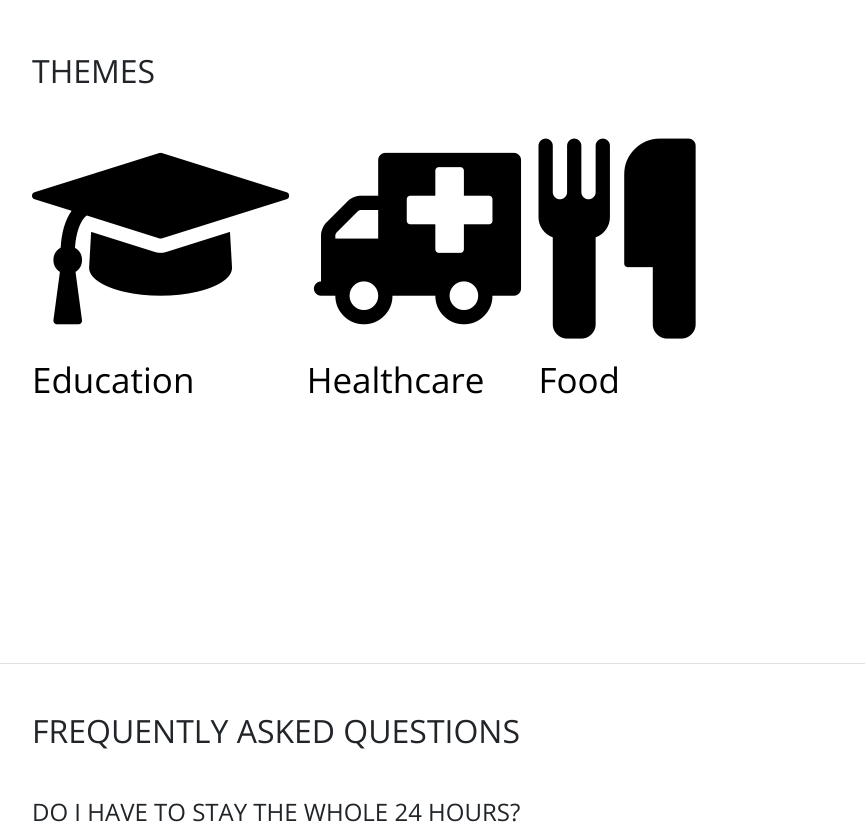
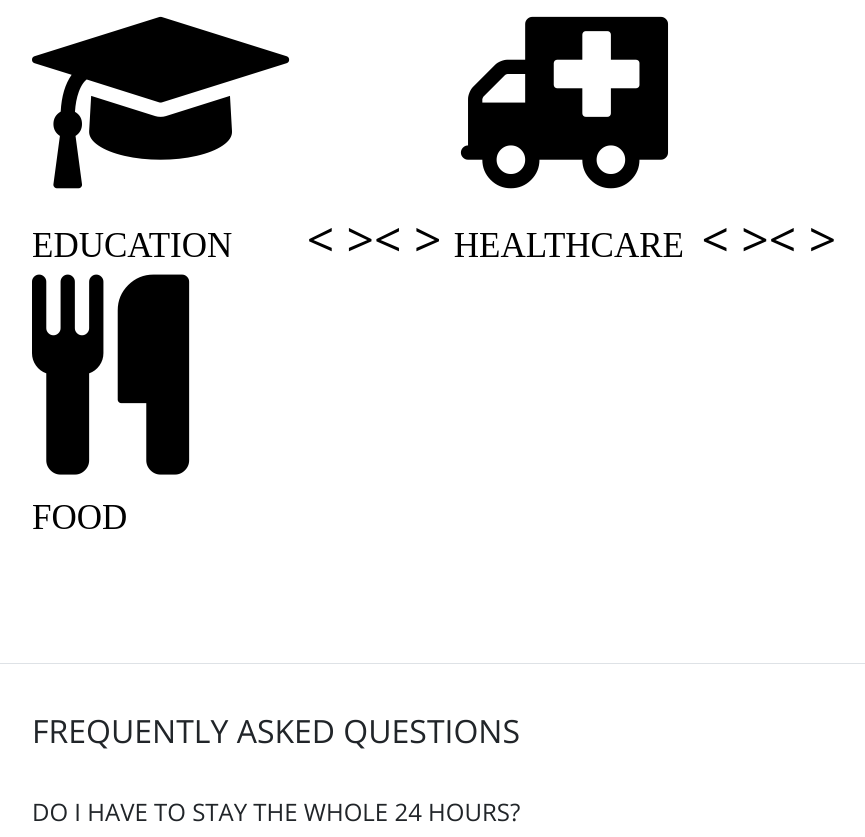
Before and after one commit to stonehillhackathon/stonehillhackathon.github.io, a website with bundled scripts: page index.html in a window 1280 px wide. Shown: the part 1736-2573 px from the top of the page, without its empty margins (288-1153 px from the left). Built offline with nearby package versions, Linux system fonts and the light colour scheme; a web font is replaced by a local one.

Commit message:
Update index.html

```diff
--- a/index.html
+++ b/index.html
@@ -173,13 +173,15 @@ A notable example of a hackathon “hack,” GroupMe is a group messaging app th
             <div class="resume-content mr-auto">
               <ul class="list-inline list-icons" style='color:black'>
             <li class="list-inline-item">
-              <i class="fa fa-graduation-cap" style='font-size:200px'></i><br><font style='font-size:35px'>Education</font>
+              <i class="fa fa-graduation-cap" style='font-size:200px'></i><br><font class="subheading mb-2" style='font-size:35px'>Education</font>
             </li>
+                <&nbsp><&nbsp>
             <li class="list-inline-item">
-              <i class="fa fa-ambulance" style='font-size:200px'></i><br><font style='font-size:35px'>Healthcare</font>
+              <i class="fa fa-ambulance" style='font-size:200px'></i><br><font class="subheading mb-2" style='font-size:35px'>Healthcare</font>
             </li>
+                <&nbsp><&nbsp>
             <li class="list-inline-item">
-              <i class="fa fa-cutlery" style='font-size:200px'></i><br><font style='font-size:35px'>Food</font>
+              <i class="fa fa-cutlery" style='font-size:200px'></i><br><font class="subheading mb-2" style='font-size:35px'>Food</font>
             </li>
           </ul>
 
```
